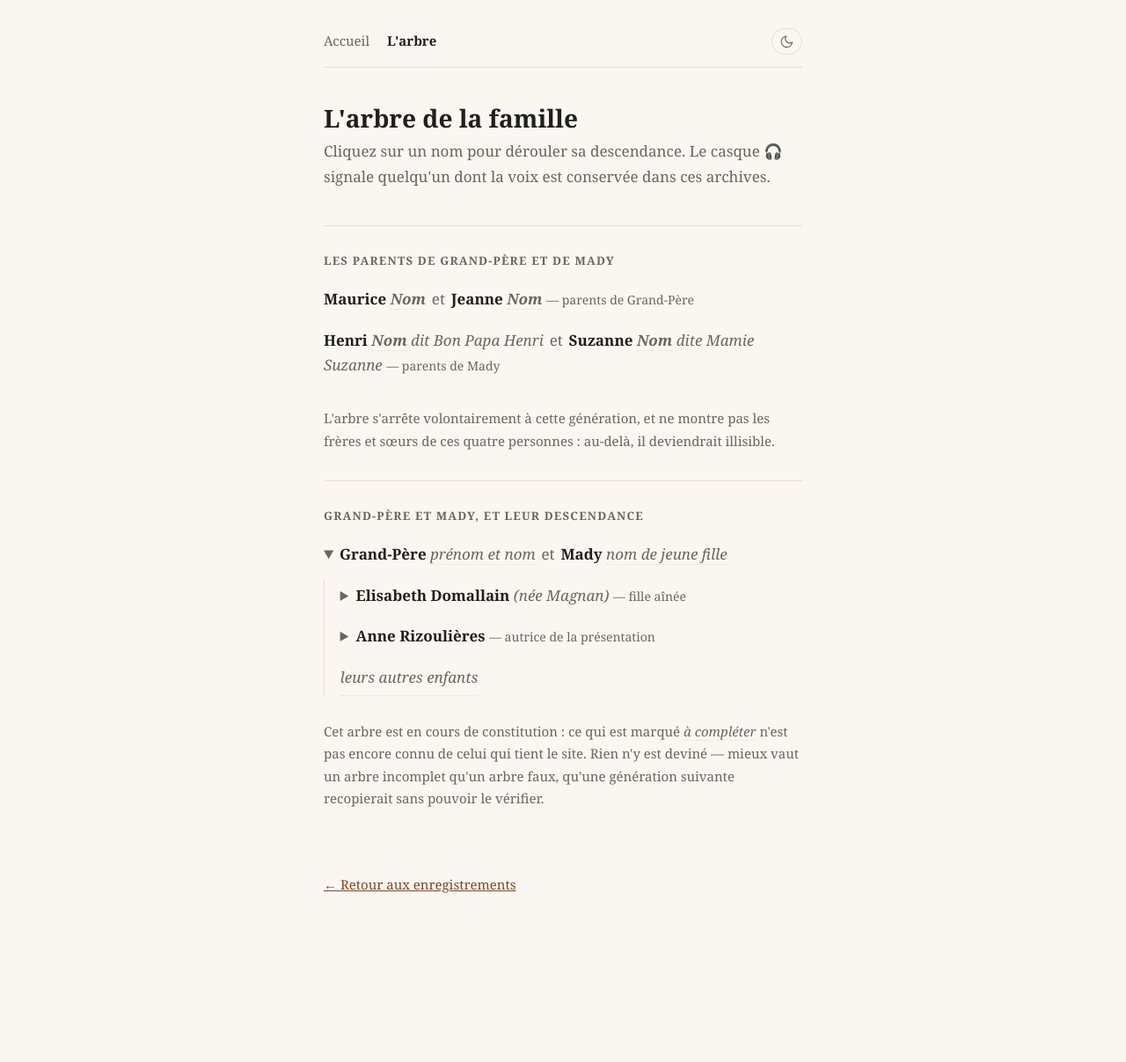
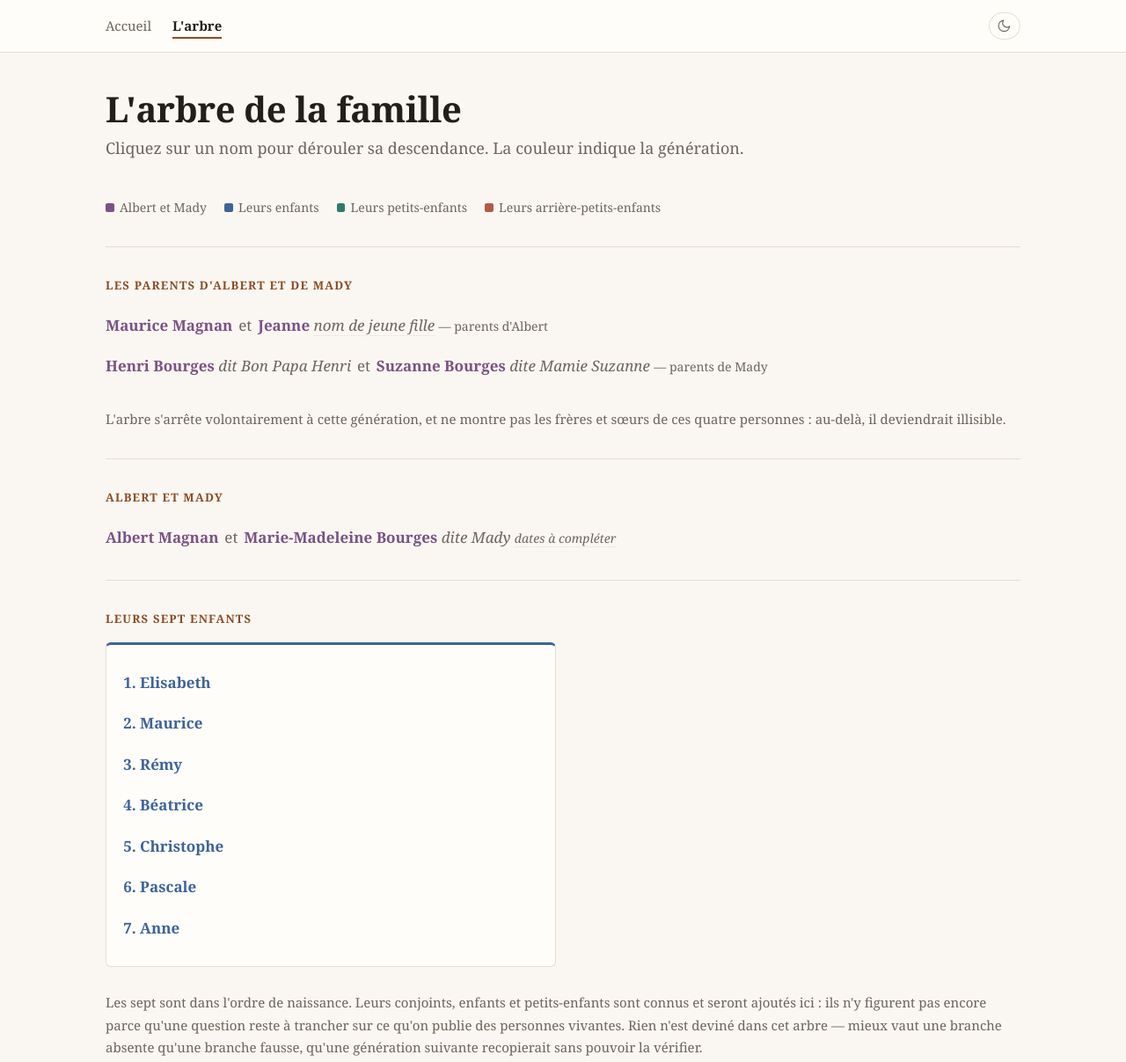
Before and after one commit to archives-magnan/archives-familiales, a plain HTML site: page arbre/index.html in a window 1280 px wide. Shown: the top 1207 px of the page at 88% size. Before the commit the page ends 1099 px from the top, so only its background shows below. Drawn offline with Linux system fonts and the light colour scheme.

Commit message:
Mise en page pleine largeur, couleur par génération, page 404, pied de page
La barre de navigation occupe toute la largeur et devient collante ; le texte
suivi reste à 46rem, longueur de ligne au-delà de laquelle la lecture se
dégrade. L'arbre, lui, passe à 68rem : son contenu est large par nature.

La couleur n'est pas décorative — elle dit la génération, reprenant la logique
de l'arbre de travail de la famille. Teintes sourdes, déclinées en clair et en
sombre.

Ajoute une page 404 en français (les liens du livre vivront sur du papier
pendant des décennies), un pied de page renvoyant au mode d'emploi — jusqu'ici
invisible pour qui ne connaît pas GitHub —, une feuille de style d'impression,
et l'emplacement de la transcription sur les pages d'écoute.

L'arbre gagne les vrais noms d'Albert Magnan et de Marie-Madeleine Bourges,
ainsi que leurs sept enfants dans l'ordre de naissance.

Co-Authored-By: Claude Opus 5 <noreply@anthropic.com>

```diff
--- a/arbre/index.html
+++ b/arbre/index.html
@@ -9,9 +9,9 @@
 <script src="../theme.js"></script>
 </head>
 <body>
-<main>
 
-  <header class="barre">
+<header class="barre">
+    <div>
     <nav>
       <a href="../">Accueil</a>
       <a href="../arbre/" aria-current="page">L'arbre</a>
@@ -21,29 +21,40 @@
       <svg class="icone-lune" viewBox="0 0 24 24" fill="none" stroke="currentColor" stroke-width="1.6" stroke-linecap="round" stroke-linejoin="round" aria-hidden="true"><path d="M21 12.8A9 9 0 1 1 11.2 3a7 7 0 0 0 9.8 9.8z"/></svg>
       <svg class="icone-soleil" viewBox="0 0 24 24" fill="none" stroke="currentColor" stroke-width="1.6" stroke-linecap="round" aria-hidden="true"><circle cx="12" cy="12" r="4.2"/><path d="M12 2.6v2M12 19.4v2M4.2 4.2l1.4 1.4M18.4 18.4l1.4 1.4M2.6 12h2M19.4 12h2M4.2 19.8l1.4-1.4M18.4 5.6l1.4-1.4"/></svg>
     </button>
+    </div>
   </header>
+
+<main class="large">
 
   <h1>L'arbre de la famille</h1>
   <p class="lede">
-    Cliquez sur un nom pour dérouler sa descendance. Le casque 🎧 signale
-    quelqu'un dont la voix est conservée dans ces archives.
+    Cliquez sur un nom pour dérouler sa descendance. La couleur indique la
+    génération.
   </p>
+
+  <ul class="legende">
+    <li><span class="l1">Albert et Mady</span></li>
+    <li><span class="l2">Leurs enfants</span></li>
+    <li><span class="l3">Leurs petits-enfants</span></li>
+    <li><span class="l4">Leurs arrière-petits-enfants</span></li>
+  </ul>
 
   <!-- ─────────────────────────────────────────────────────────────
        COMMENT AJOUTER QUELQU'UN
 
-       Un « bloc personne » se recopie tel quel :
+       Un « bloc personne » se recopie tel quel. La classe g1, g2, g3 ou g4
+       donne la couleur de sa génération :
 
-         <li>
+         <li class="g3">
            <details>
-             <summary><b>Prénom Nom</b> <i>(née Nom de jeune fille)</i>
-                      <span class="vie">1930–2011</span></summary>
+             <summary><b>Prénom Nom</b> <span class="lien">et</span>
+                      <b>Prénom Nom</b></summary>
              <ul> … ses enfants ici … </ul>
            </details>
          </li>
 
        Quelqu'un sans enfant n'a pas besoin de <details> : un simple
-         <li><span class="personne"><b>Prénom Nom</b></span></li>
+         <li class="g4"><span class="personne"><b>Prénom</b></span></li>
        suffit.
 
        Pour lier une personne à ses enregistrements, ajouter dans le
@@ -53,25 +64,23 @@
        jamais devinée. Un arbre faux est pire qu'un arbre incomplet.
        ───────────────────────────────────────────────────────────── -->
 
-  <h2>Les parents de Grand-Père et de Mady</h2>
+  <h2>Les parents d'Albert et de Mady</h2>
 
   <div class="arbre">
-    <ul class="racine">
-      <li>
+    <ul class="racine branches-simples">
+      <li class="g1">
         <span class="personne">
-          <b>Maurice <span class="a-completer">Nom</span></b>
+          <b>Maurice Magnan</b>
           <span class="lien">et</span>
-          <b>Jeanne <span class="a-completer">Nom</span></b>
-          <span class="role">parents de Grand-Père</span>
+          <b>Jeanne</b> <span class="a-completer">nom de jeune fille</span>
+          <span class="role">parents d'Albert</span>
         </span>
       </li>
-      <li>
+      <li class="g1">
         <span class="personne">
-          <b>Henri <span class="a-completer">Nom</span></b>
-          <i>dit Bon Papa Henri</i>
+          <b>Henri Bourges</b> <i>dit Bon Papa Henri</i>
           <span class="lien">et</span>
-          <b>Suzanne <span class="a-completer">Nom</span></b>
-          <i>dite Mamie Suzanne</i>
+          <b>Suzanne Bourges</b> <i>dite Mamie Suzanne</i>
           <span class="role">parents de Mady</span>
         </span>
       </li>
@@ -84,65 +93,58 @@
     illisible.
   </p>
 
-  <h2>Grand-Père et Mady, et leur descendance</h2>
+  <h2>Albert et Mady</h2>
 
   <div class="arbre">
     <ul class="racine">
-      <li>
-        <details open>
-          <summary>
-            <b>Grand-Père</b> <span class="a-completer">prénom et nom</span>
-            <span class="lien">et</span>
-            <b>Mady</b> <span class="a-completer">nom de jeune fille</span>
-          </summary>
-
-          <ul>
-            <li>
-              <details>
-                <summary>
-                  <b>Elisabeth Domallain</b> <i>(née Magnan)</i>
-                  <span class="role">fille aînée</span>
-                </summary>
-                <ul>
-                  <li><span class="personne a-completer">ses enfants</span></li>
-                </ul>
-              </details>
-            </li>
-
-            <li>
-              <details>
-                <summary>
-                  <b>Anne Rizoulières</b>
-                  <span class="role">autrice de la présentation</span>
-                </summary>
-                <ul>
-                  <li><span class="personne a-completer">ses enfants</span></li>
-                </ul>
-              </details>
-            </li>
-
-            <li>
-              <span class="personne a-completer">
-                leurs autres enfants
-              </span>
-            </li>
-          </ul>
-
-        </details>
+      <li class="g1">
+        <span class="personne">
+          <b>Albert Magnan</b>
+          <span class="lien">et</span>
+          <b>Marie-Madeleine Bourges</b> <i>dite Mady</i>
+          <span class="vie"><span class="a-completer">dates à compléter</span></span>
+        </span>
       </li>
     </ul>
   </div>
 
+  <h2>Leurs sept enfants</h2>
+
+  <div class="arbre">
+    <div class="branches">
+      <div class="branche">
+        <ul class="racine">
+          <li class="g2"><span class="personne"><b>1. Elisabeth</b></span></li>
+          <li class="g2"><span class="personne"><b>2. Maurice</b></span></li>
+          <li class="g2"><span class="personne"><b>3. Rémy</b></span></li>
+          <li class="g2"><span class="personne"><b>4. Béatrice</b></span></li>
+          <li class="g2"><span class="personne"><b>5. Christophe</b></span></li>
+          <li class="g2"><span class="personne"><b>6. Pascale</b></span></li>
+          <li class="g2"><span class="personne"><b>7. Anne</b></span></li>
+        </ul>
+      </div>
+    </div>
+  </div>
+
   <p class="note">
-    Cet arbre est en cours de constitution : ce qui est marqué
-    <span class="a-completer">à compléter</span> n'est pas encore connu de
-    celui qui tient le site. Rien n'y est deviné — mieux vaut un arbre
-    incomplet qu'un arbre faux, qu'une génération suivante recopierait sans
-    pouvoir le vérifier.
+    Les sept sont dans l'ordre de naissance. Leurs conjoints, enfants et
+    petits-enfants sont connus et seront ajoutés ici : ils n'y figurent pas
+    encore parce qu'une question reste à trancher sur ce qu'on publie des
+    personnes vivantes. Rien n'est deviné dans cet arbre — mieux vaut une
+    branche absente qu'une branche fausse, qu'une génération suivante
+    recopierait sans pouvoir la vérifier.
   </p>
 
   <a class="retour" href="../">&larr; Retour aux enregistrements</a>
 
 </main>
+
+  <footer class="pied">
+    <p>
+      <a href="https://github.com/archives-magnan/archives-familiales#readme">Comment
+      ce site fonctionne, et comment le reprendre</a> — mode d'emploi écrit pour
+      quelqu'un qui découvrirait le projet sans nous.
+    </p>
+  </footer>
 </body>
 </html>
--- a/style.css
+++ b/style.css
@@ -4,12 +4,25 @@
 
 :root {
   color-scheme: light dark;
+
   --bg:        #faf7f2;
   --surface:   #fffdf9;
+  --voile:     #f4efe6;
   --ink:       #221f1b;
   --ink-soft:  #6d655b;
   --rule:      #e4ddd2;
-  --accent:    #7c4a24;
+  --accent:    #8a4b22;
+
+  /* Une couleur par génération, comme sur l'arbre de travail de la famille.
+     La couleur n'est pas décorative : elle dit à quelle génération on est.
+     Teintes sourdes, pas des pastels — c'est une archive, pas un organigramme. */
+  --gen1: #7a5285;   /* Albert et Mady */
+  --gen2: #3d6398;   /* leurs enfants */
+  --gen3: #2f7a6c;   /* leurs petits-enfants */
+  --gen4: #b05c45;   /* leurs arrière-petits-enfants */
+
+  --largeur:       46rem;
+  --largeur-large: 68rem;
 }
 
 /* Le thème sombre s'applique dans deux cas : le système le demande et le
@@ -18,35 +31,79 @@
 @media (prefers-color-scheme: dark) {
   :root:not([data-theme="light"]) {
     --bg:       #141210;
-    --surface:  #1d1a16;
+    --surface:  #1e1b17;
+    --voile:    #1a1714;
     --ink:      #ebe5db;
     --ink-soft: #a29888;
-    --rule:     #322d26;
-    --accent:   #d8a874;
+    --rule:     #332e27;
+    --accent:   #dda36b;
+
+    --gen1: #b797c4;
+    --gen2: #8aaede;
+    --gen3: #6cc0ae;
+    --gen4: #e29f87;
   }
 }
 
 :root[data-theme="dark"] {
   --bg:       #141210;
-  --surface:  #1d1a16;
+  --surface:  #1e1b17;
+  --voile:    #1a1714;
   --ink:      #ebe5db;
   --ink-soft: #a29888;
-  --rule:     #322d26;
-  --accent:   #d8a874;
+  --rule:     #332e27;
+  --accent:   #dda36b;
+
+  --gen1: #b797c4;
+  --gen2: #8aaede;
+  --gen3: #6cc0ae;
+  --gen4: #e29f87;
 }
 
 * { box-sizing: border-box; }
 
 body {
   margin: 0;
-  padding: 2rem 1.25rem 5rem;
+  padding: 0 0 5rem;
   background: var(--bg);
   color: var(--ink);
   font: 1.0625rem/1.7 Georgia, "Iowan Old Style", "Times New Roman", serif;
   -webkit-text-size-adjust: 100%;
 }
 
-main { max-width: 34rem; margin: 0 auto; }
+main {
+  max-width: var(--largeur);
+  margin: 0 auto;
+  padding: 2.5rem 1.5rem 0;
+}
+
+/* L'arbre a besoin de plus de place que du texte suivi. */
+main.large { max-width: var(--largeur-large); }
+
+h1 {
+  font-size: clamp(1.75rem, 1.2rem + 2vw, 2.5rem);
+  line-height: 1.2;
+  margin: 0 0 .35rem;
+  font-weight: 600;
+  letter-spacing: -.01em;
+}
+
+.lede {
+  color: var(--ink-soft);
+  margin: 0 0 2.5rem;
+  font-size: 1.125rem;
+}
+
+h2 {
+  font-size: .8125rem;
+  letter-spacing: .09em;
+  text-transform: uppercase;
+  color: var(--accent);
+  font-weight: 700;
+  margin: 0 0 1rem;
+  padding-top: 2rem;
+  border-top: 1px solid var(--rule);
+}
 
 /* ── Barre de navigation ──
    Recopiée à l'identique dans chaque page : le site n'a pas de logiciel de
@@ -55,20 +112,23 @@ main { max-width: 34rem; margin: 0 auto; }
    profondeur de la page (« ../ » depuis un sous-dossier). */
 
 .barre {
-  max-width: 34rem;
-  margin: 0 auto 2.5rem;
-  padding-bottom: .9rem;
+  background: var(--surface);
   border-bottom: 1px solid var(--rule);
+  position: sticky;
+  top: 0;
+  z-index: 10;
+}
+
+.barre > div {
+  max-width: var(--largeur-large);
+  margin: 0 auto;
+  padding: .85rem 1.5rem;
   display: flex;
   align-items: center;
-  gap: 1.25rem;
+  gap: 1.5rem;
 }
 
-.barre nav {
-  display: flex;
-  gap: 1.25rem;
-  flex-wrap: wrap;
-}
+.barre nav { display: flex; gap: 1.5rem; flex-wrap: wrap; }
 
 .barre a {
   color: var(--ink-soft);
@@ -83,6 +143,7 @@ main { max-width: 34rem; margin: 0 auto; }
 .barre [aria-current="page"] {
   color: var(--ink);
   font-weight: 600;
+  box-shadow: 0 2px 0 var(--accent);
 }
 
 .barre button {
@@ -92,14 +153,11 @@ main { max-width: 34rem; margin: 0 auto; }
   border-radius: 999px;
   color: var(--ink-soft);
   cursor: pointer;
-  padding: .35rem .5rem;
+  padding: .4rem .55rem;
   line-height: 0;
 }
 
-.barre button:hover {
-  color: var(--accent);
-  border-color: var(--accent);
-}
+.barre button:hover { color: var(--accent); border-color: var(--accent); }
 
 .barre button svg { width: 1.05rem; height: 1.05rem; }
 
@@ -115,25 +173,16 @@ main { max-width: 34rem; margin: 0 auto; }
 
 :root[data-theme="dark"] .icone-lune { display: none; }
 :root[data-theme="dark"] .icone-soleil { display: block; }
-
 :root[data-theme="light"] .icone-lune { display: block; }
 :root[data-theme="light"] .icone-soleil { display: none; }
 
-h1 {
-  font-size: 1.75rem;
-  line-height: 1.25;
-  margin: 0 0 .35rem;
-  font-weight: 600;
-}
-
-.lede {
-  color: var(--ink-soft);
-  margin: 0 0 2.5rem;
-}
-
 /* ── Texte de présentation (page d'accueil) ── */
 
-.presentation { margin: 1.5rem 0 1rem; }
+.presentation {
+  margin: 1.75rem 0 1rem;
+  padding-left: 1.25rem;
+  border-left: 3px solid var(--gen1);
+}
 
 .presentation p { margin: 0 0 1.25rem; }
 
@@ -151,24 +200,34 @@ h1 {
   color: var(--ink-soft);
 }
 
-/* ── Liste des enregistrements (page d'accueil) ── */
+/* ── Liste des enregistrements ── */
 
-.pistes { list-style: none; margin: 0; padding: 0; }
-
-.pistes li { margin: 0 0 .75rem; }
+.pistes {
+  list-style: none;
+  margin: 0;
+  padding: 0;
+  display: grid;
+  gap: .85rem;
+  grid-template-columns: repeat(auto-fill, minmax(min(100%, 20rem), 1fr));
+}
 
 .pistes a {
   display: block;
-  padding: 1rem 1.1rem;
+  height: 100%;
+  padding: 1.1rem 1.2rem;
   background: var(--surface);
   border: 1px solid var(--rule);
+  border-left: 3px solid var(--gen2);
   border-radius: 6px;
   color: inherit;
   text-decoration: none;
 }
 
 .pistes a:hover,
-.pistes a:focus-visible { border-color: var(--accent); }
+.pistes a:focus-visible {
+  border-color: var(--accent);
+  border-left-color: var(--accent);
+}
 
 .pistes .titre { display: block; font-weight: 600; }
 
@@ -180,41 +239,13 @@ h1 {
 
 /* ── Page d'un enregistrement ── */
 
-.dates {
-  color: var(--ink-soft);
-  font-style: italic;
-  margin: 0 0 2rem;
-}
+.dates { color: var(--ink-soft); font-style: italic; margin: 0 0 2rem; }
 
-audio {
-  width: 100%;
-  margin: 0 0 .75rem;
-}
-
-.telecharger {
-  font-size: .875rem;
-  color: var(--ink-soft);
-  margin: 0 0 2.5rem;
-}
-
-h2 {
-  font-size: .8125rem;
-  letter-spacing: .09em;
-  text-transform: uppercase;
-  color: var(--ink-soft);
-  font-weight: 600;
-  margin: 0 0 .9rem;
-  padding-top: 1.75rem;
-  border-top: 1px solid var(--rule);
-}
+audio { width: 100%; margin: 0 0 2.5rem; }
 
 dl { margin: 0 0 1.5rem; }
 
-dt {
-  font-size: .8125rem;
-  color: var(--ink-soft);
-  margin-top: .85rem;
-}
+dt { font-size: .8125rem; color: var(--ink-soft); margin-top: .85rem; }
 
 dd { margin: 0; }
 
@@ -227,9 +258,36 @@ dd { margin: 0; }
   font-style: italic;
 }
 
+/* ── Transcription ── */
+
+.transcription {
+  background: var(--voile);
+  border-radius: 6px;
+  padding: 1.25rem 1.4rem;
+  margin: 0 0 2rem;
+}
+
+.transcription p { margin: 0 0 1rem; }
+.transcription p:last-child { margin-bottom: 0; }
+
 /* ── Arbre généalogique ── */
 
 .arbre { margin: 0 0 1.75rem; }
+
+.branches {
+  display: grid;
+  gap: 1rem;
+  grid-template-columns: repeat(auto-fill, minmax(min(100%, 26rem), 1fr));
+  align-items: start;
+}
+
+.branche {
+  background: var(--surface);
+  border: 1px solid var(--rule);
+  border-top: 3px solid var(--gen2);
+  border-radius: 6px;
+  padding: 1rem 1.2rem;
+}
 
 .arbre ul {
   list-style: none;
@@ -244,31 +302,51 @@ dd { margin: 0; }
 
 /* Les <details> natifs portent toute l'interactivité : ni script, ni
    bibliothèque, donc rien qui puisse cesser de fonctionner un jour. */
-.arbre summary {
-  cursor: pointer;
-  padding: .3rem .4rem .3rem 0;
-  border-radius: 4px;
-}
-
+.arbre summary { cursor: pointer; padding: .3rem .4rem .3rem 0; }
 .arbre summary:hover { color: var(--accent); }
-
 .arbre summary::marker { color: var(--ink-soft); }
 
 .arbre .personne { display: inline-block; padding: .3rem 0; }
 
 .arbre b { font-weight: 600; }
-
 .arbre i { font-style: italic; color: var(--ink-soft); }
-
 .arbre .lien { color: var(--ink-soft); padding: 0 .15rem; }
 
 .arbre .vie,
-.arbre .role {
+.arbre .role { font-size: .875rem; color: var(--ink-soft); }
+
+.arbre .role::before { content: " — "; }
+
+/* La couleur dit la génération. */
+.g1 b { color: var(--gen1); }
+.g2 b { color: var(--gen2); }
+.g3 b { color: var(--gen3); }
+.g4 b { color: var(--gen4); }
+
+.legende {
+  list-style: none;
+  display: flex;
+  flex-wrap: wrap;
+  gap: 1.25rem;
+  margin: 0 0 2rem;
+  padding: 0;
   font-size: .875rem;
   color: var(--ink-soft);
 }
 
-.arbre .role::before { content: " — "; }
+.legende span::before {
+  content: "";
+  display: inline-block;
+  width: .6rem;
+  height: .6rem;
+  border-radius: 2px;
+  margin-right: .4rem;
+}
+
+.legende .l1::before { background: var(--gen1); }
+.legende .l2::before { background: var(--gen2); }
+.legende .l3::before { background: var(--gen3); }
+.legende .l4::before { background: var(--gen4); }
 
 /* Un trou dans l'arbre se voit. C'est voulu : il appelle à être comblé,
    au lieu de laisser croire que la branche s'arrête là. */
@@ -281,16 +359,48 @@ dd { margin: 0; }
 .a-completer::before { content: "à compléter"; }
 .a-completer:not(:empty)::before { content: none; }
 
-.note {
-  font-size: .9375rem;
-  color: var(--ink-soft);
-  margin: 0 0 2rem;
-}
+/* ── Divers ── */
+
+.note { font-size: .9375rem; color: var(--ink-soft); margin: 0 0 2rem; }
 
 a { color: var(--accent); }
 
-.retour {
-  display: inline-block;
-  margin-top: 2.5rem;
-  font-size: .9375rem;
+.retour { display: inline-block; margin-top: 2.5rem; font-size: .9375rem; }
+
+.pied {
+  max-width: var(--largeur-large);
+  margin: 4rem auto 0;
+  padding: 1.5rem;
+  border-top: 1px solid var(--rule);
+  font-size: .875rem;
+  color: var(--ink-soft);
 }
+
+.pied p { margin: 0; }
+
+/* ── Impression ──
+   Le livre de famille est imprimé ; quelqu'un voudra imprimer l'arbre. On
+   déplie alors tout ce qui est repliable, et on retire ce qui ne sert qu'à
+   l'écran. */
+@media print {
+  .barre, .retour, audio { display: none !important; }
+
+  body { background: #fff; color: #000; padding: 0; }
+
+  main, main.large { max-width: none; padding: 0; }
+
+  /* Déplier tout l'arbre. Deux écritures : l'ancienne, que les navigateurs
+     appliquent depuis toujours, et ::details-content pour les versions
+     récentes de Chrome, qui masquent autrement. */
+  details:not([open]) > *:not(summary) { display: block !important; }
+  details::details-content {
+    content-visibility: visible !important;
+    display: block !important;
+  }
+
+  .branche { border: 1px solid #ccc; break-inside: avoid; }
+
+  a { color: #000; text-decoration: none; }
+
+  .pied { border-top: 1px solid #ccc; color: #444; }
+}
```
Also changed, not shown: 01/index.html (+27 -2 lines), 404.html (added, +61 -0 lines), index.html (+13 -2 lines), 1 other file.
